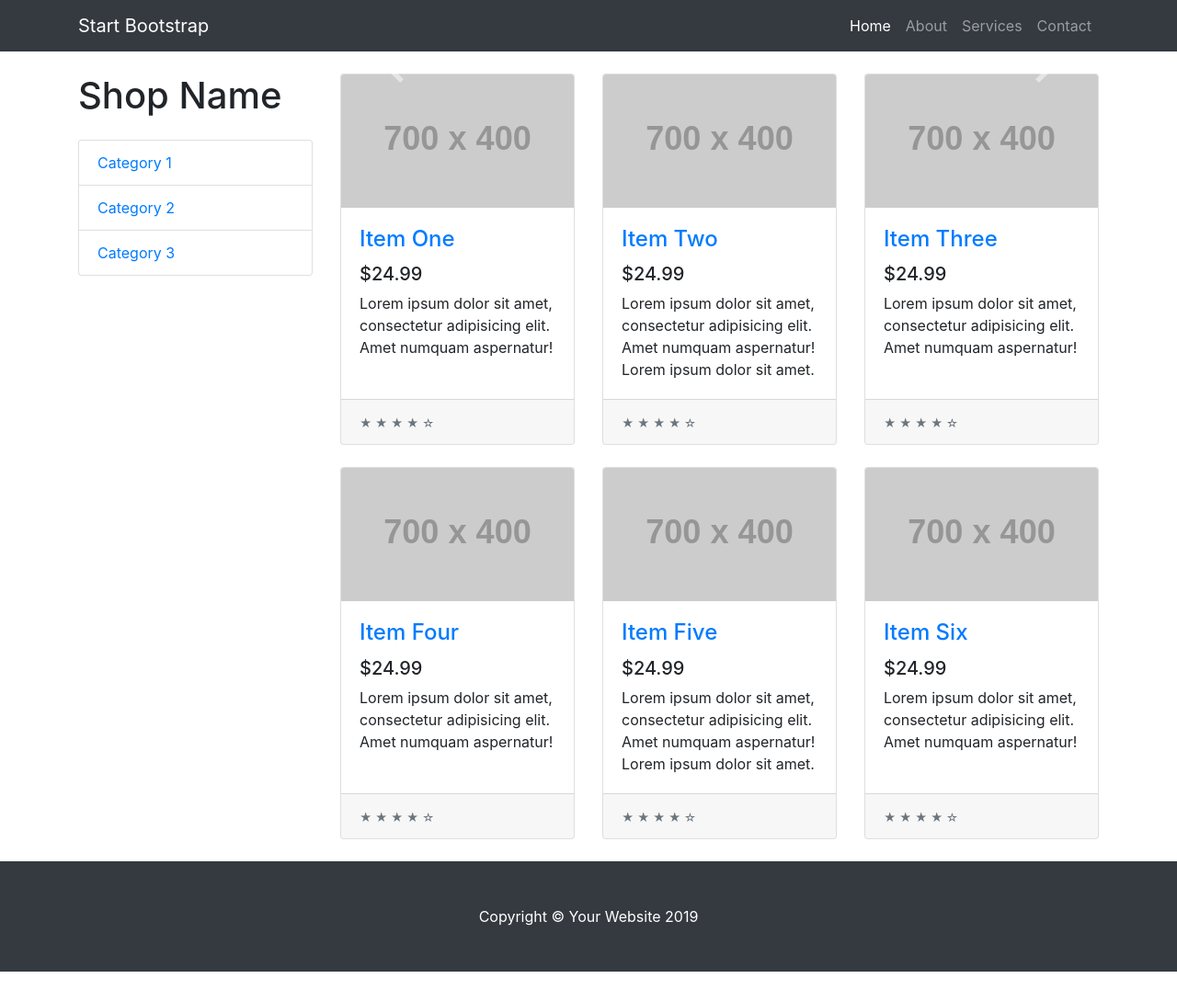
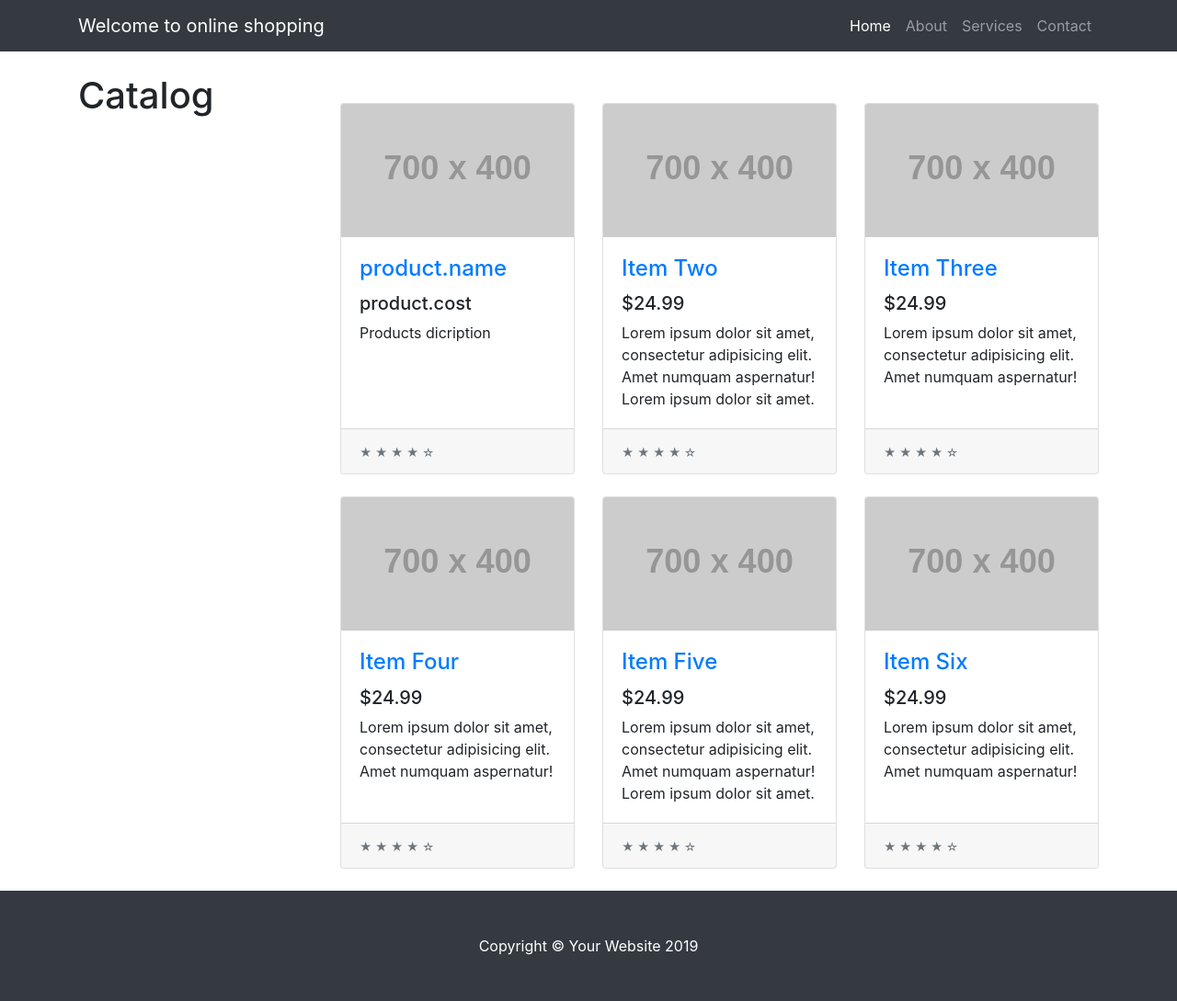
Before and after one commit to AnkoCoder/shop, a Flask app: page /example in a window 1280 px wide. Shown: the whole page at 92% size. Before the commit the page ends 1057 px from the top, so only its background shows below. Run offline with Flask 2, Linux system fonts and the light colour scheme; grey boxes labelled with a size stand in for pictures from a placeholder-image service; data that the repository does not hold is empty; some libraries are stand-ins or nearby versions.

Commit message:
Add categories in new example view

```diff
--- a/app.py
+++ b/app.py
@@ -70,4 +70,5 @@ def catalog():
 
 @app.route('/example')
 def catalog_example():
-    return render_template('index.html')
+    categories = Category.query.all()
+    return render_template('index.html', categories=categories)
--- a/static/main.css
+++ b/static/main.css
@@ -1,3 +1,7 @@
 body {
-    padding-top: 56px;
-  }
+  padding-top: 56px;
+}
+
+.right-panel {
+  padding-top: 56px;
+}
--- a/templates/index.html
+++ b/templates/index.html
@@ -23,7 +23,7 @@
   <!-- Navigation -->
   <nav class="navbar navbar-expand-lg navbar-dark bg-dark fixed-top">
     <div class="container">
-      <a class="navbar-brand" href="#">Start Bootstrap</a>
+      <a class="navbar-brand" href="#">Welcome to online shopping</a>
       <button class="navbar-toggler" type="button" data-toggle="collapse" data-target="#navbarResponsive" aria-controls="navbarResponsive" aria-expanded="false" aria-label="Toggle navigation">
         <span class="navbar-toggler-icon"></span>
       </button>
@@ -55,45 +55,29 @@
 
       <div class="col-lg-3">
 
-        <h1 class="my-4">Shop Name</h1>
+        <h1 class="my-4">Catalog</h1>
         <div class="list-group">
-          <a href="#" class="list-group-item">Category 1</a>
-          <a href="#" class="list-group-item">Category 2</a>
-          <a href="#" class="list-group-item">Category 3</a>
+        {% for category in categories %}
+          <a href="#" class="list-group-item">{{ category.name }}</a>
+        {% endfor %}
         </div>
 
       </div>
       <!-- /.col-lg-3 -->
 
-      <div class="col-lg-9">
-
-        <div id="carouselExampleIndicators" class="carousel slide my-4" data-ride="carousel">
-          <ol class="carousel-indicators">
-            <li data-target="#carouselExampleIndicators" data-slide-to="0" class="active"></li>
-            <li data-target="#carouselExampleIndicators" data-slide-to="1"></li>
-            <li data-target="#carouselExampleIndicators" data-slide-to="2"></li>
-          </ol>
-          <a class="carousel-control-prev" href="#carouselExampleIndicators" role="button" data-slide="prev">
-            <span class="carousel-control-prev-icon" aria-hidden="true"></span>
-            <span class="sr-only">Previous</span>
-          </a>
-          <a class="carousel-control-next" href="#carouselExampleIndicators" role="button" data-slide="next">
-            <span class="carousel-control-next-icon" aria-hidden="true"></span>
-            <span class="sr-only">Next</span>
-          </a>
-        </div>
+      <div class="col-lg-9 right-panel">
 
         <div class="row">
-
           <div class="col-lg-4 col-md-6 mb-4">
             <div class="card h-100">
               <a href="#"><img class="card-img-top" src="http://placehold.it/700x400" alt=""></a>
               <div class="card-body">
+
                 <h4 class="card-title">
-                  <a href="#">Item One</a>
+                  <a href="#">product.name</a>
                 </h4>
-                <h5>$24.99</h5>
-                <p class="card-text">Lorem ipsum dolor sit amet, consectetur adipisicing elit. Amet numquam aspernatur!</p>
+                <h5>product.cost</h5>
+                <p class="card-text">Products dicription</p>
               </div>
               <div class="card-footer">
                 <small class="text-muted">&#9733; &#9733; &#9733; &#9733; &#9734;</small>
```
